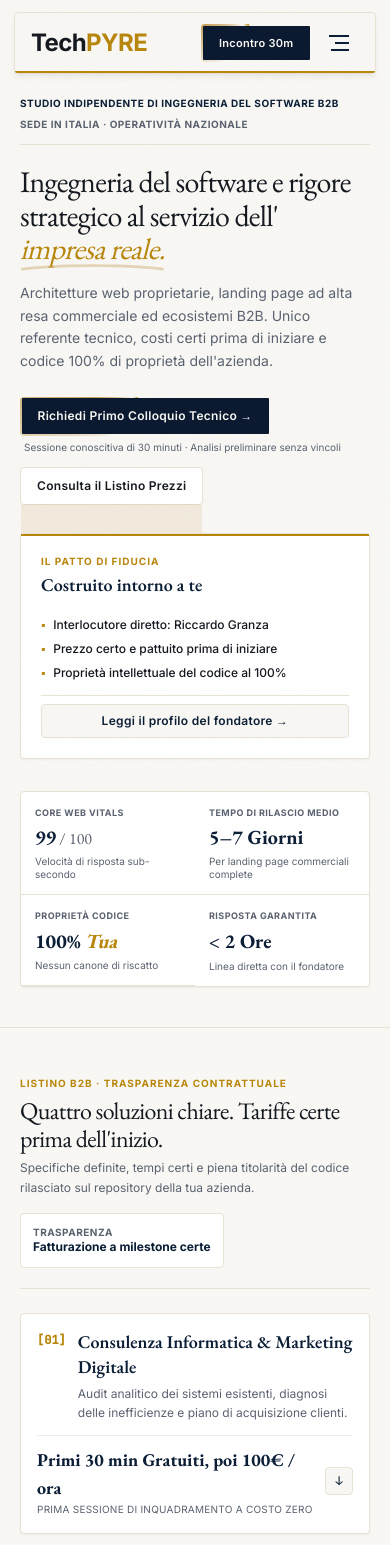
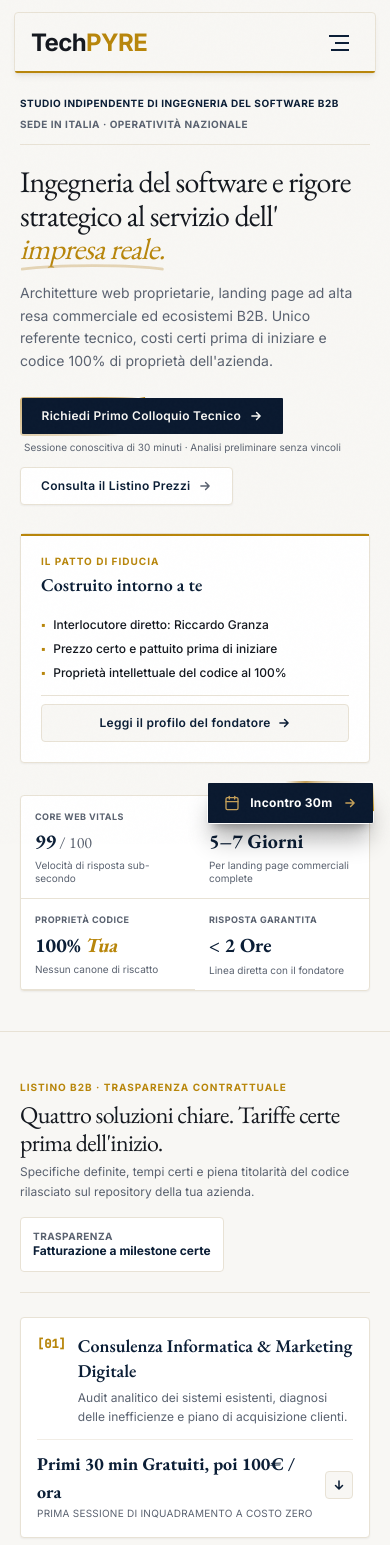
Before and after one commit to techpyre/techpyre, a Next.js app: page / in a window 390 px wide. Shown: the top 1545 px of the page. Built offline with nearby package versions, Linux system fonts and the light colour scheme.

Commit message:
Refine mobile UX: bottom-right FAB CTA, WhatsApp card, SVG vector arrows, and clean border beam

```diff
--- a/src/components/layout/Navbar.tsx
+++ b/src/components/layout/Navbar.tsx
@@ -5,15 +5,16 @@ import { motion, AnimatePresence, useScroll } from "framer-motion";
 import { siteContent } from "@/config/siteContent";
 import Button from "@/components/ui/Button";
 import TechPyreLogo from "@/components/ui/TechPyreLogo";
+import { ArrowRightIcon, CalendarIcon } from "@/components/ui/Icons";
 
 /**
  * =====================================================================
  * COMPONENTE NAVBAR ISTITUZIONALE
- * - SU MOBILE: Barra volante indipendente (Floating Island) staccata dai bordi
- * - SU DESKTOP: Intestazione classica a piena larghezza
- * - ANIMAZIONE FLUIDA PIÙ LUNGA: durata estesa a 650ms con curva armonica
- *   cubic-bezier(0.22, 1, 0.36, 1) sia per la scomparsa che per la ricomparsa
- * - CTA CON BORDO SBRILLUCCICOSO: fascio di luce dorata continuo lungo il perimetro
+ * - SU MOBILE: Isola volante compatta (solo Logo + Menu), con CTA spostata
+ *   in basso a destra in un Floating Action Button (FAB) ergonomico e tattile
+ * - SU DESKTOP: Intestazione classica a piena larghezza con CTA integrata
+ * - ANIMAZIONE FLUIDA (650ms) con curva armonica
+ * - FRECCE SVG: Nessun carattere unicode instabile
  * =====================================================================
  */
 export default function Navbar() {
@@ -100,9 +101,8 @@ export default function Navbar() {
     <>
       {/*
         HEADER CONTAINER:
-        - Su Mobile: Barra volante staccata dai bordi, rounded-sm, shadow-md
-        - Su Desktop: Barra classica a piena larghezza
-        - Animazione calibrata a 650ms per massima fluidità e peso visivo
+        - Su Mobile: Barra volante essenziale (Logo + Hamburger)
+        - Su Desktop: Barra classica a piena larghezza con CTA inclusa
       */}
       <header
         className={`fixed z-50 bg-[#F8F7F4] border border-[#E8E2D5] transition-all duration-[650ms] ease-[cubic-bezier(0.22,1,0.36,1)]
@@ -147,19 +147,22 @@ export default function Navbar() {
             </a>
           </nav>
 
-          {/* CTA con Bordo Sbrilluccicoso + Hamburger */}
-          <div className="flex items-center gap-2 sm:gap-3">
+          {/* CTA Desktop & Hamburger Mobile */}
+          <div className="flex items-center gap-3">
+            {/* CTA Desktop (Solo da 1024px in su) */}
+            <div className="hidden lg:block">
               <Button
                 href={navigation.cta.href}
                 variant="primary"
                 withShimmer={true}
-              className="text-[11px] sm:text-xs px-3 sm:px-5 py-2 sm:py-2.5 font-bold whitespace-nowrap"
+                className="text-xs px-5 py-2.5 font-bold"
               >
-              <span className="sm:hidden">Incontro 30m</span>
-              <span className="hidden sm:inline">{navigation.cta.label}</span>
+                <span>{navigation.cta.label}</span>
+                <ArrowRightIcon className="w-3.5 h-3.5" />
               </Button>
+            </div>
 
-            {/* Pulsante Hamburger Touch-Friendly */}
+            {/* Pulsante Hamburger Mobile Touch-Friendly */}
             <button
               onClick={() => setMobileMenuOpen(!mobileMenuOpen)}
               className="lg:hidden w-10 h-10 flex items-center justify-center text-[#0B1E36] hover:text-[#B8860B] transition-colors focus:outline-none focus-visible:ring-2 focus-visible:ring-[#B8860B] rounded-xs"
@@ -194,6 +197,34 @@ export default function Navbar() {
         />
       </header>
 
+      {/*
+        =====================================================================
+        FLOATING ACTION BUTTON (SOLO SU MOBILE) IN BASSO A DESTRA
+        - Spostato dalla navbar all'angolo inferiore destro per massima ergonomia del pollice
+        - Bordo brillante rotante (Border Beam oro/diamante) per renderlo irresistibile al tocco
+        - Sempre accessibile durante lo scorrimento
+        =====================================================================
+      */}
+      <div className="fixed bottom-5 right-4 z-40 lg:hidden">
+        <a
+          href="#contatto"
+          className="relative inline-flex p-[1.5px] rounded-sm overflow-hidden group cursor-pointer shadow-xl shadow-black/30 active:scale-95 transition-transform"
+        >
+          {/* Bordo sbrilluccicoso rotante */}
+          <span
+            aria-hidden="true"
+            className="absolute inset-[-150%] bg-[conic-gradient(from_0deg_at_50%_50%,transparent_0deg,transparent_250deg,#C5A059_300deg,#FFFFFF_340deg,#B8860B_360deg)] animate-[spin_3s_linear_infinite] pointer-events-none"
+          />
+
+          {/* Corpo del FAB mobile */}
+          <div className="relative z-10 bg-[#0A192F] text-white px-4 py-3 rounded-[1px] flex items-center gap-2.5 font-sans font-bold text-xs tracking-wide">
+            <CalendarIcon className="w-4 h-4 text-[#C5A059] shrink-0" />
+            <span className="whitespace-nowrap">Incontro 30m</span>
+            <ArrowRightIcon className="w-3.5 h-3.5 text-[#C5A059] shrink-0 group-hover:translate-x-0.5 transition-transform" />
+          </div>
+        </a>
+      </div>
+
       {/* Drawer di Navigazione Mobile a Schermo Intero */}
       <AnimatePresence>
         {mobileMenuOpen && (
@@ -214,19 +245,19 @@ export default function Navbar() {
                     key={link.label}
                     href={link.href}
                     onClick={() => setMobileMenuOpen(false)}
-                    className="flex items-center justify-between py-2 text-lg font-serif text-[#0B1E36] hover:text-[#B8860B] transition-colors border-b border-[#E8E2D5]/40"
+                    className="flex items-center justify-between py-2.5 text-lg font-serif text-[#0B1E36] hover:text-[#B8860B] transition-colors border-b border-[#E8E2D5]/40"
                   >
                     <span>{link.label}</span>
-                    <span className="text-xs font-sans text-[#5A6270]">→</span>
+                    <ArrowRightIcon className="w-4 h-4 text-[#5A6270]" />
                   </a>
                 ))}
                 <a
                   href="#simulatore"
                   onClick={() => setMobileMenuOpen(false)}
-                  className="flex items-center justify-between py-2 text-lg font-serif text-[#B8860B] font-semibold border-b border-[#E8E2D5]/40"
+                  className="flex items-center justify-between py-2.5 text-lg font-serif text-[#B8860B] font-semibold border-b border-[#E8E2D5]/40"
                 >
                   <span>Simulatore Preventivo B2B</span>
-                  <span className="text-xs font-sans text-[#B8860B]">→</span>
+                  <ArrowRightIcon className="w-4 h-4 text-[#B8860B]" />
                 </a>
               </nav>
             </div>
@@ -237,9 +268,10 @@ export default function Navbar() {
                 onClick={() => setMobileMenuOpen(false)}
                 variant="primary"
                 withShimmer={true}
-                className="w-full text-center"
+                className="w-full text-center py-3.5"
               >
-                {navigation.cta.label}
+                <span>{navigation.cta.label}</span>
+                <ArrowRightIcon className="w-3.5 h-3.5" />
               </Button>
               <div className="text-[10px] font-sans text-center text-[#5A6270]">
                 {brand.location}
--- a/src/components/sections/Hero.tsx
+++ b/src/components/sections/Hero.tsx
@@ -5,6 +5,7 @@ import { motion } from "framer-motion";
 import { siteContent } from "@/config/siteContent";
 import Button from "@/components/ui/Button";
 import AnimatedCounter from "@/components/ui/AnimatedCounter";
+import { ArrowRightIcon } from "@/components/ui/Icons";
 
 /**
  * =====================================================================
@@ -107,7 +108,8 @@ export default function Hero() {
             <div className="pt-2 flex flex-col sm:flex-row sm:items-center gap-3 sm:gap-4">
               <div className="space-y-1">
                 <Button href={hero.primaryCta.href} variant="primary" className="w-full sm:w-auto">
-                  {hero.primaryCta.label} →
+                  <span>{hero.primaryCta.label}</span>
+                  <ArrowRightIcon className="w-3.5 h-3.5 shrink-0" />
                 </Button>
                 <div className="text-[10px] sm:text-[11px] text-[#5A6270] pl-1 font-sans">
                   {hero.primaryCta.note}
@@ -116,7 +118,8 @@ export default function Hero() {
 
               <div className="sm:self-start sm:pt-0">
                 <Button href={hero.secondaryCta.href} variant="secondary" className="w-full sm:w-auto">
-                  {hero.secondaryCta.label}
+                  <span>{hero.secondaryCta.label}</span>
+                  <ArrowRightIcon className="w-3.5 h-3.5 shrink-0 text-[#5A6270] group-hover:text-[#B8860B] transition-colors" />
                 </Button>
               </div>
             </div>
@@ -159,9 +162,10 @@ export default function Hero() {
               <div className="pt-2 border-t border-[#E8E2D5]">
                 <a
                   href="#storia"
-                  className="block text-center py-2 px-3 rounded-sm bg-[#F8F7F4] hover:bg-[#E8E2D5]/70 text-[#0B1E36] text-xs font-semibold tracking-wide transition-colors border border-[#E8E2D5]"
+                  className="inline-flex items-center justify-center gap-1.5 w-full py-2.5 px-3 rounded-sm bg-[#F8F7F4] hover:bg-[#E8E2D5]/70 text-[#0B1E36] text-xs font-semibold tracking-wide transition-colors border border-[#E8E2D5] whitespace-nowrap"
                 >
-                  Leggi il profilo del fondatore →
+                  <span>Leggi il profilo del fondatore</span>
+                  <ArrowRightIcon className="w-3.5 h-3.5 shrink-0" />
                 </a>
               </div>
             </div>
--- a/src/components/sections/ProjectEstimator.tsx
+++ b/src/components/sections/ProjectEstimator.tsx
@@ -3,6 +3,7 @@
 import React, { useState } from "react";
 import { motion } from "framer-motion";
 import Button from "@/components/ui/Button";
+import { ArrowRightIcon } from "@/components/ui/Icons";
 
 /**
  * =====================================================================
@@ -270,7 +271,10 @@ export default function ProjectEstimator() {
                   variant="primary"
                   className="w-full text-center text-xs py-3 justify-center"
                 >
-                  Trasferisci Configurazione al Modulo →
+                  <span className="inline-flex items-center gap-1.5 whitespace-nowrap">
+                    Trasferisci Configurazione al Modulo
+                    <ArrowRightIcon className="w-4 h-4 shrink-0" />
+                  </span>
                 </Button>
                 <div className="text-[10px] text-center text-[#5A6270] pt-1.5 font-sans">
                   Compila i dati nel modulo di contatto in calce
--- a/src/components/sections/ServicesMatrix.tsx
+++ b/src/components/sections/ServicesMatrix.tsx
@@ -5,6 +5,7 @@ import { motion, AnimatePresence } from "framer-motion";
 import { siteContent } from "@/config/siteContent";
 import AnimatedLine from "@/components/ui/AnimatedLine";
 import { ServiceItem } from "@/types/content";
+import { ArrowRightIcon, ArrowDownIcon } from "@/components/ui/Icons";
 
 /**
  * =====================================================================
@@ -133,13 +134,13 @@ export default function ServicesMatrix() {
                       <motion.div
                         animate={{ rotate: isExpanded ? 180 : 0 }}
                         transition={{ duration: 0.25 }}
-                        className={`w-7 h-7 rounded-sm border flex items-center justify-center text-xs font-mono ${
+                        className={`w-7 h-7 rounded-sm border flex items-center justify-center font-mono ${
                           isExpanded
                             ? "bg-[#0B1E36] text-white border-[#0B1E36]"
                             : "bg-[#F8F7F4] text-[#0B1E36] border-[#E8E2D5]"
                         }`}
                       >
-                        ↓
+                        <ArrowDownIcon className="w-3.5 h-3.5" />
                       </motion.div>
                     </div>
                   </div>
@@ -216,7 +217,7 @@ export default function ServicesMatrix() {
                               className="w-full py-3 px-4 rounded-[1px] bg-[#0B1E36] hover:bg-[#003366] text-white font-sans text-xs sm:text-sm font-semibold tracking-wide transition-all shadow-xs flex items-center justify-between group/btn cursor-pointer min-h-[44px] relative z-10"
                             >
                               <span>{item.ctaText}</span>
-                              <span className="transition-transform group-hover/btn:translate-x-1">→</span>
+                              <ArrowRightIcon className="w-4 h-4 transition-transform group-hover/btn:translate-x-1 shrink-0" />
                             </motion.button>
                           </div>
                         </div>
--- a/src/components/ui/Button.tsx
+++ b/src/components/ui/Button.tsx
@@ -15,10 +15,10 @@ interface ButtonProps {
 
 /**
  * =====================================================================
- * COMPONENTE BOTTONE ISTITUZIONALE CON BORDO BRILLANTE ("BORDER BEAM")
- * - Fascio di luce dorata e diamante che viaggia con precisione lungo il
- *   perimetro del bordo di 1.5px (zero sfocature, zero disordine visivo)
- * - Riempimento fluido all'hover e micro-interazione al tocco
+ * COMPONENTE BOTTONE ISTITUZIONALE
+ * - Bordo brillante sbrilluccicoso (Border Beam) rotante per CTA principali
+ * - Stile secondario sobrio ed elegante, privo di effetti di riempimento invasivi
+ * - Transizioni nitide e ponderate
  * =====================================================================
  */
 export default function Button({
@@ -31,57 +31,50 @@ export default function Button({
   disabled = false,
   withShimmer,
 }: ButtonProps) {
-  // Il bordo brillante è attivo di default per le varianti primary e gold
+  // Il bordo sbrilluccicoso è attivo per la variante primaria e gold
   const hasShimmer =
     withShimmer !== undefined ? withShimmer : variant === "primary" || variant === "gold";
 
   const isShimmerActive = hasShimmer && !disabled;
 
   const variantStyles = {
-    primary: "bg-[#0A192F] text-[#F8F7F4]",
-    secondary: "bg-white text-[#14181F] border border-[#E8E2D5] hover:border-[#0A192F]",
-    gold: "bg-[#B8860B] text-white",
+    primary:
+      "bg-[#0A192F] text-[#F8F7F4] hover:bg-[#002244] transition-colors duration-200",
+    secondary:
+      "bg-white text-[#0B1E36] border border-[#E8E2D5] hover:border-[#B8860B] hover:text-[#B8860B] hover:bg-[#F8F7F4] transition-all duration-200 shadow-xs",
+    gold: "bg-[#B8860B] text-white hover:bg-[#9a7008] transition-colors duration-200",
     outline:
-      "bg-transparent text-[#0A192F] border border-[#0A192F]/30 hover:border-[#0A192F] hover:bg-[#0A192F]/5",
+      "bg-transparent text-[#0A192F] border border-[#0A192F]/30 hover:border-[#0A192F] hover:bg-[#0A192F]/5 transition-colors duration-200",
   };
 
   const innerContent = isShimmerActive ? (
-    <div className="relative inline-flex p-[1.5px] rounded-sm overflow-hidden group cursor-pointer transition-transform duration-300 hover:scale-[1.01] active:scale-[0.99]">
-      {/* Bordo sbrilluccicoso a fascio rotante (Oro & Diamante, 1.5px netto) */}
+    <div className="relative inline-flex p-[1.5px] rounded-sm overflow-hidden group cursor-pointer transition-transform duration-200 hover:scale-[1.01] active:scale-[0.99]">
+      {/* Bordo brillante sbrilluccicoso a fascio rotante continuo (1.5px netto) */}
       <span
         aria-hidden="true"
         className="absolute inset-[-150%] bg-[conic-gradient(from_0deg_at_50%_50%,transparent_0deg,transparent_260deg,#C5A059_310deg,#FFFFFF_345deg,#B8860B_360deg)] animate-[spin_3.5s_linear_infinite] pointer-events-none"
       />
 
-      {/* Corpo del pulsante nitido e solido */}
+      {/* Corpo del pulsante nitido */}
       <div
-        className={`relative z-10 w-full h-full inline-flex items-center justify-center gap-2.5 px-4 sm:px-6 py-2.5 sm:py-3 text-xs sm:text-sm font-sans font-semibold tracking-wide rounded-[1px] overflow-hidden ${
+        className={`relative z-10 w-full h-full inline-flex items-center justify-center gap-2 px-5 sm:px-6 py-2.5 sm:py-3 text-xs sm:text-sm font-sans font-semibold tracking-wide rounded-[1px] ${
           variantStyles[variant]
         } ${disabled ? "opacity-50 cursor-not-allowed" : ""} ${className}`}
       >
-        {/* Testo in primo piano */}
-        <span className="relative z-10 flex items-center gap-2 transition-transform duration-300 group-hover:translate-x-0.5">
+        <span className="relative z-10 flex items-center gap-2 whitespace-nowrap">
           {children}
         </span>
-
-        {/* Riflesso fluido dal basso verso l'alto all'hover */}
-        <span
-          className="absolute inset-0 bg-[#C5A059]/15 translate-y-full group-hover:translate-y-0 transition-transform duration-500 ease-[cubic-bezier(0.22,1,0.36,1)] pointer-events-none"
-        />
       </div>
     </div>
   ) : (
     <div
-      className={`relative inline-flex items-center justify-center gap-2.5 px-4 sm:px-6 py-2.5 sm:py-3 text-xs sm:text-sm font-sans font-semibold tracking-wide rounded-sm transition-all group cursor-pointer ${
+      className={`relative inline-flex items-center justify-center gap-2 px-5 sm:px-6 py-2.5 sm:py-3 text-xs sm:text-sm font-sans font-semibold tracking-wide rounded-sm cursor-pointer group active:scale-[0.99] ${
         variantStyles[variant]
       } ${disabled ? "opacity-50 cursor-not-allowed" : ""} ${className}`}
     >
-      <span className="relative z-10 flex items-center gap-2 transition-transform duration-300 group-hover:translate-x-0.5">
+      <span className="relative z-10 flex items-center gap-2 whitespace-nowrap">
         {children}
       </span>
-      <span
-        className="absolute inset-0 bg-[#C5A059]/15 translate-y-full group-hover:translate-y-0 transition-transform duration-500 ease-[cubic-bezier(0.22,1,0.36,1)] pointer-events-none"
-      />
     </div>
   );
 
--- /dev/null
+++ b/src/components/ui/Icons.tsx
@@ -0,0 +1,76 @@
+import React from "react";
+
+export function ArrowRightIcon({ className = "w-3.5 h-3.5" }: { className?: string }) {
+  return (
+    <svg
+      className={className}
+      viewBox="0 0 16 16"
+      fill="none"
+      xmlns="http://www.w3.org/2000/svg"
+      aria-hidden="true"
+    >
+      <path
+        d="M3.33334 8H12.6667M12.6667 8L8.66667 4M12.6667 8L8.66667 12"
+        stroke="currentColor"
+        strokeWidth="1.75"
+        strokeLinecap="round"
+        strokeLinejoin="round"
+      />
+    </svg>
+  );
+}
+
+export function ArrowDownIcon({ className = "w-3.5 h-3.5" }: { className?: string }) {
+  return (
+    <svg
+      className={className}
+      viewBox="0 0 16 16"
+      fill="none"
+      xmlns="http://www.w3.org/2000/svg"
+      aria-hidden="true"
+    >
+      <path
+        d="M8 3.33334V12.6667M8 12.6667L12 8.66667M8 12.6667L4 8.66667"
+        stroke="currentColor"
+        strokeWidth="1.75"
+        strokeLinecap="round"
+        strokeLinejoin="round"
+      />
+    </svg>
+  );
+}
+
+export function WhatsAppIcon({ className = "w-4 h-4" }: { className?: string }) {
+  return (
+    <svg
+      className={className}
+      viewBox="0 0 24 24"
+      fill="currentColor"
+      xmlns="http://www.w3.org/2000/svg"
+      aria-hidden="true"
+    >
+      <path d="M17.472 14.382c-.297-.149-1.758-.867-2.03-.967-.273-.099-.471-.148-.67.15-.197.297-.767.966-.94 1.164-.173.199-.347.223-.644.075-.297-.15-1.255-.463-2.39-1.475-.883-.788-1.48-1.761-1.653-2.059-.173-.297-.018-.458.13-.606.134-.133.298-.347.446-.52.149-.174.198-.298.298-.497.099-.198.05-.371-.025-.52-.075-.149-.669-1.612-.916-2.207-.242-.579-.487-.5-.669-.51l-.57-.01c-.198 0-.52.074-.792.372s-1.04 1.016-1.04 2.479 1.065 2.876 1.213 3.074c.149.198 2.096 3.2 5.077 4.487.709.306 1.262.489 1.694.625.712.227 1.36.195 1.871.118.571-.085 1.758-.719 2.006-1.413.248-.694.248-1.289.173-1.413-.074-.124-.272-.198-.57-.347m-5.421 7.403h-.004a9.87 9.87 0 01-5.031-1.378l-.361-.214-3.741.982.998-3.648-.235-.374a9.86 9.86 0 01-1.51-5.26c.001-5.45 4.436-9.884 9.888-9.884 2.64 0 5.122 1.03 6.988 2.898a9.825 9.825 0 012.893 6.994c-.003 5.45-4.437 9.884-9.885 9.884m8.413-18.297A11.815 11.815 0 0012.05 0C5.495 0 .16 5.335.157 11.892c0 2.096.547 4.142 1.588 5.945L.057 24l6.305-1.654a11.882 11.882 0 005.683 1.448h.005c6.554 0 11.89-5.335 11.893-11.893a11.821 11.821 0 00-3.48-8.413z" />
+    </svg>
+  );
+}
+
+export function CalendarIcon({ className = "w-4 h-4" }: { className?: string }) {
+  return (
+    <svg
+      className={className}
+      viewBox="0 0 24 24"
+      fill="none"
+      stroke="currentColor"
+      strokeWidth="2"
+      strokeLinecap="round"
+      strokeLinejoin="round"
+      xmlns="http://www.w3.org/2000/svg"
+      aria-hidden="true"
+    >
+      <rect x="3" y="4" width="18" height="18" rx="2" ry="2" />
+      <line x1="16" y1="2" x2="16" y2="6" />
+      <line x1="8" y1="2" x2="8" y2="6" />
+      <line x1="3" y1="10" x2="21" y2="10" />
+    </svg>
+  );
+}
```
Also changed, not shown: src/components/layout/Footer.tsx (+16 -2 lines), src/components/sections/ContactBox.tsx (+49 -3 lines), src/components/sections/FounderLetter.tsx (+17 -10 lines). Lines whose indentation alone changed are shown as unchanged.
